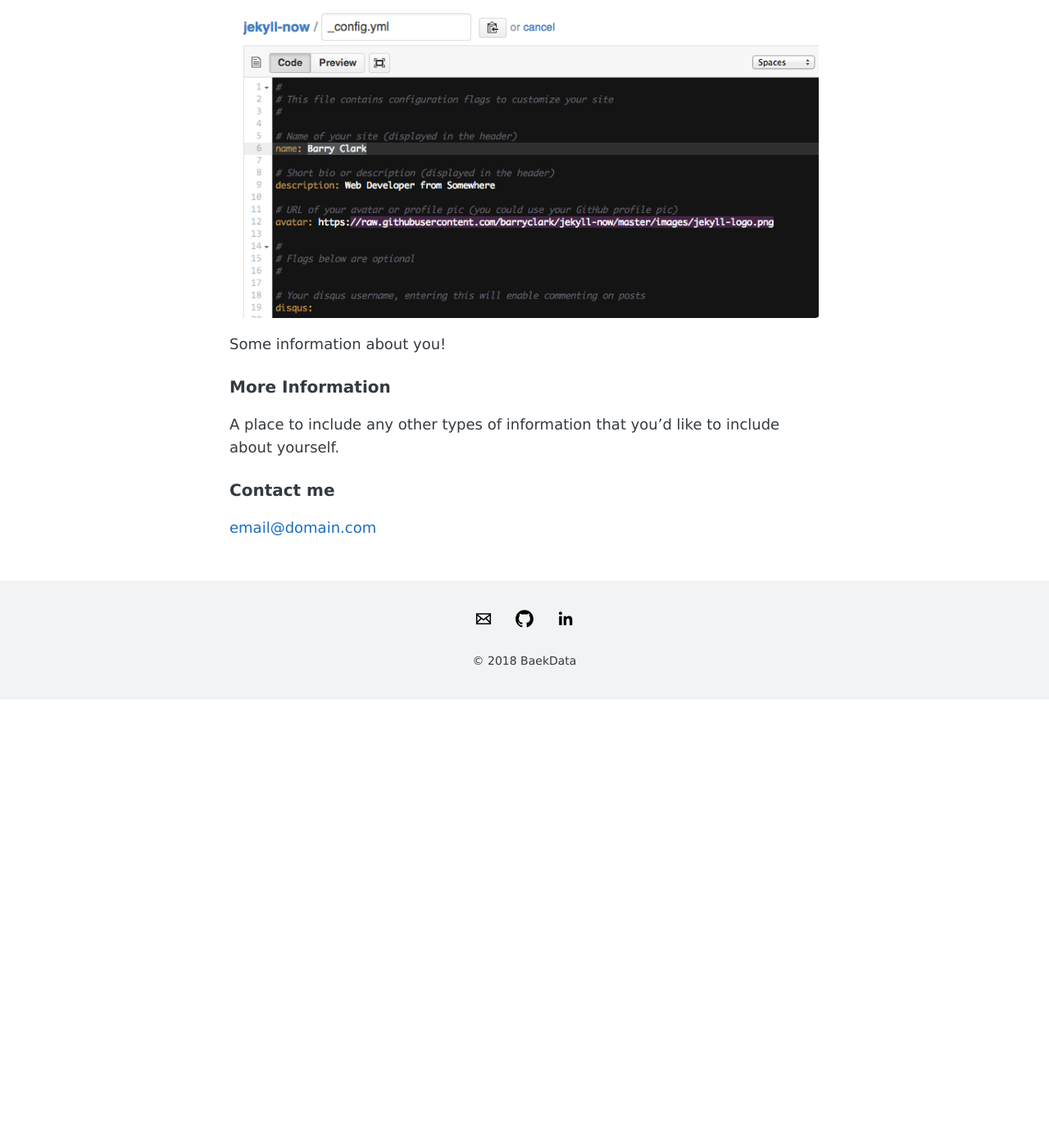
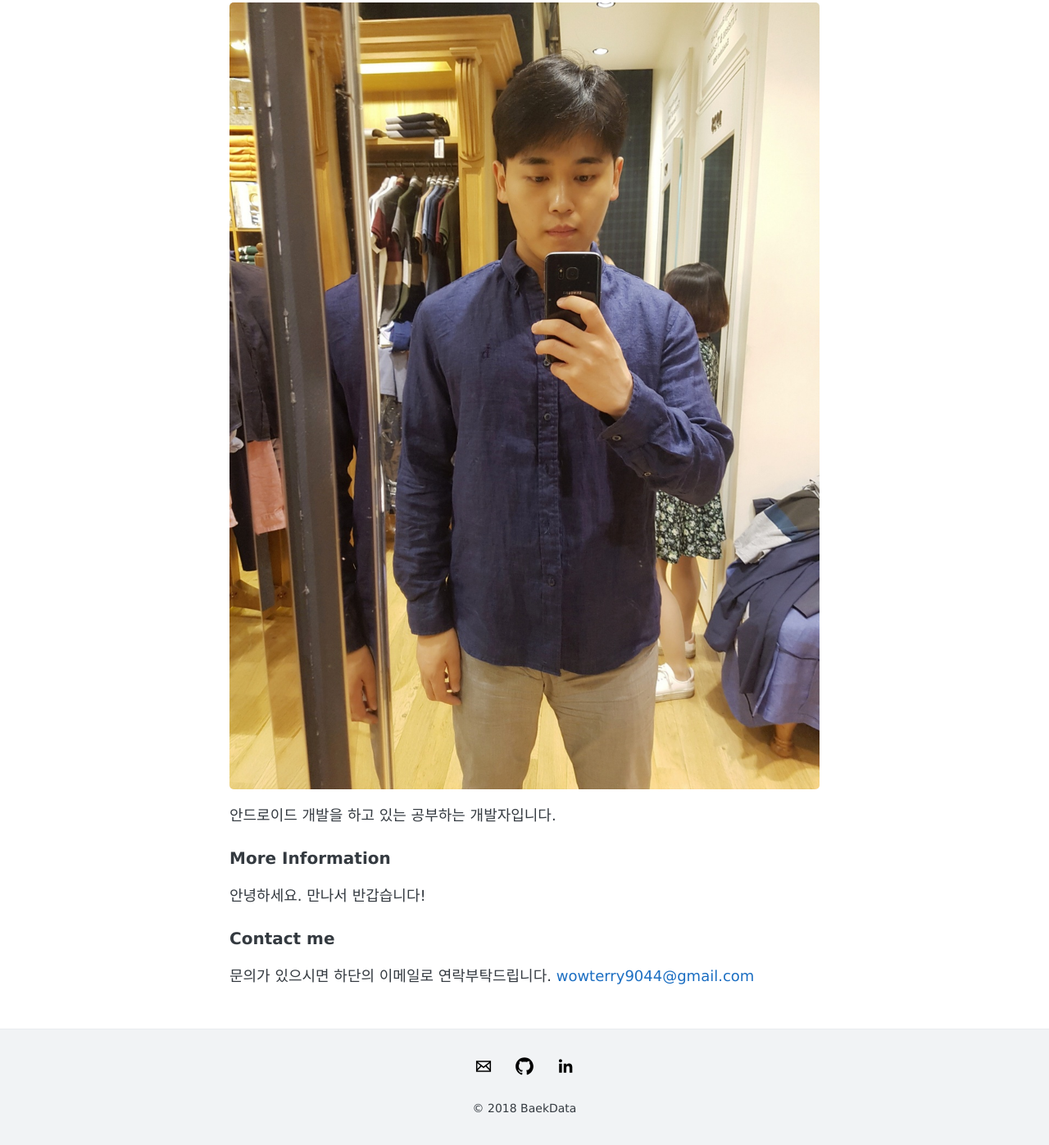
Before and after one commit to baekdata/baekdata.github.io, a Jekyll site: the page built from about.md, in a window 1280 px wide and 1400 px high, scrolled down 274 px. Shown: the top 1397 px of the window at 82% size. Built offline with Jekyll 4.4.1, drawn with Linux system fonts in a browser that asks for light colours; before the commit the page ends 1127 px from its top, so only the background shows below that.

Commit message:
about profile edit

```diff
--- a/about.md
+++ b/about.md
@@ -4,14 +4,16 @@ title: About
 permalink: /about/
 ---
 
-![_config.yml]({{site.baseurl }}/images/config.png)
+![_config.yml]({{site.baseurl }}/images/profile.png)
 
-Some information about you!
+안드로이드 개발을 하고 있는 공부하는 개발자입니다.
 
 ### More Information
 
-A place to include any other types of information that you'd like to include about yourself.
+안녕하세요. 만나서 반갑습니다!
+
 
 ### Contact me
 
-[email@domain.com](mailto:email@domain.com)
+문의가 있으시면 하단의 이메일로 연락부탁드립니다.
+[wowterry9044@gmail.com](mailto:wowterry9044@gmail.com)
```
Also changed, not shown: images/profile.png (added).
